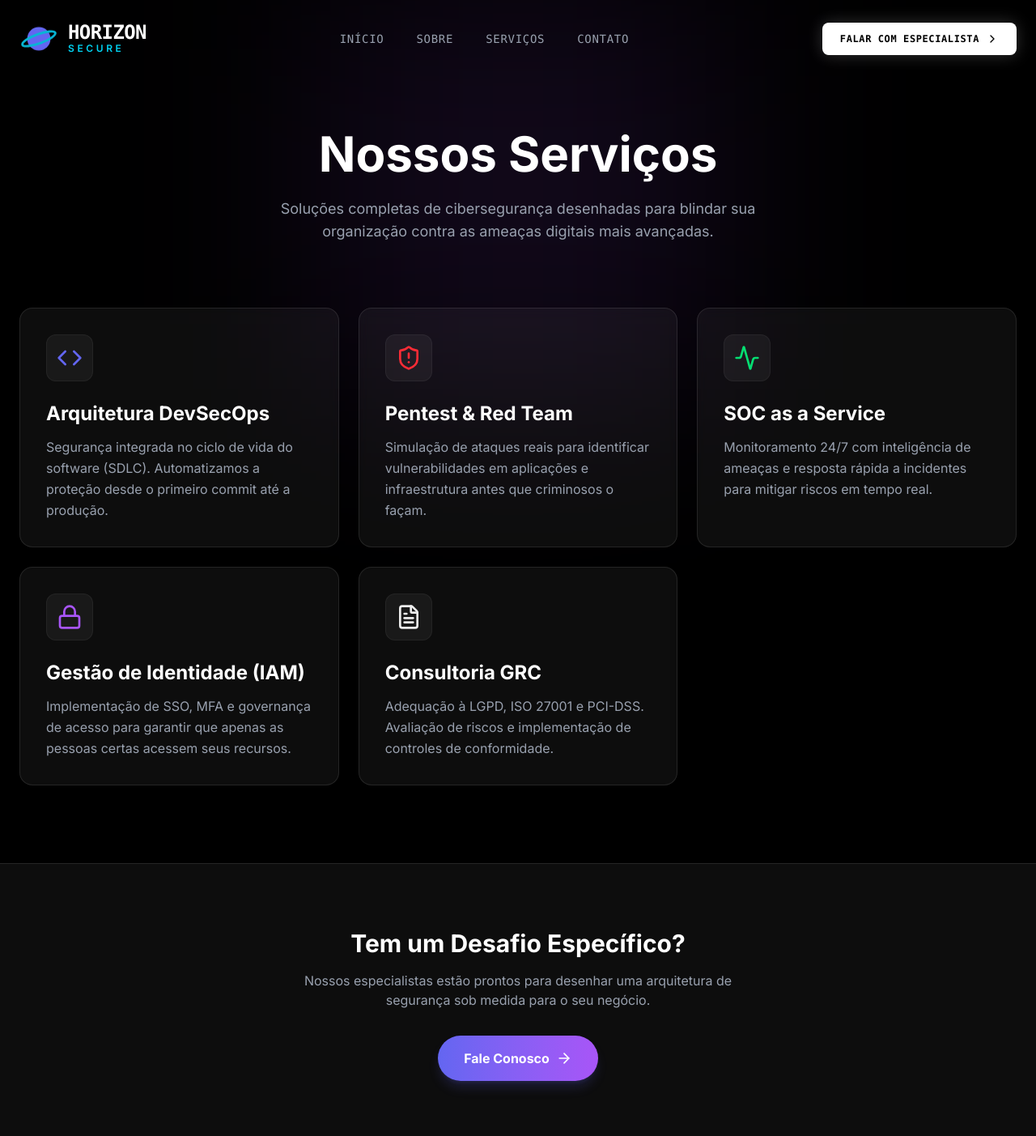
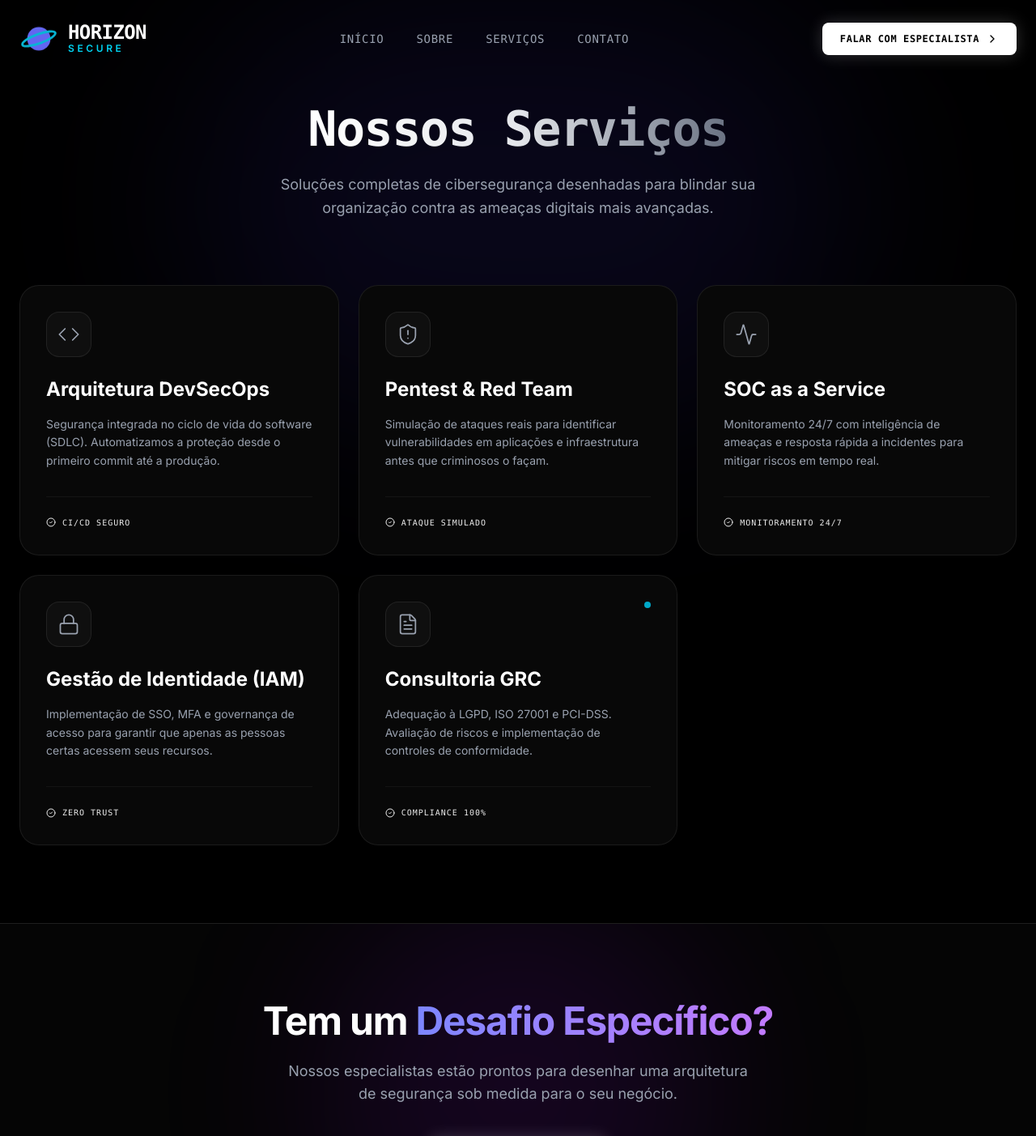
Before and after one commit to vitorfzp/Horizon-Secure, a Next.js app: page /servicos in a window 1280 px wide. Shown: the top 1403 px of the page at 81% size. Built offline with nearby package versions, Linux system fonts and the light colour scheme.

Commit message:
style: apply prettier fixes and resolve lint

```diff
--- a/src/app/servicos/page.tsx
+++ b/src/app/servicos/page.tsx
@@ -1,5 +1,5 @@
-// src/app/servicos/page.tsx
-import { Metadata } from "next";
+"use client";
+import React from "react";
 import Link from "next/link";
 import {
   Code,
@@ -8,104 +8,158 @@ import {
   Lock,
   FileText,
   ArrowRight,
+  CheckCircle2
 } from "lucide-react";
+import { Reveal } from "@/components/ui/Reveal";
+import { HackerText } from "@/components/ui/HackerText";
+import { Button } from "@/components/ui/Button";
 
-export const metadata: Metadata = {
-  title: "Nossos Serviços | Horizon Secure",
-  description: "Descubra como protegemos sua organização.",
-};
-
+// Mapeamento de dados com cores para o efeito "Tech Glow"
 const servicos = [
   {
     id: 1,
     nome: "Arquitetura DevSecOps",
-    descricao:
-      "Segurança integrada no ciclo de vida do software (SDLC). Automatizamos a proteção desde o primeiro commit até a produção.",
-    icon: <Code className="text-horizon-primary" size={32} />,
+    descricao: "Segurança integrada no ciclo de vida do software (SDLC). Automatizamos a proteção desde o primeiro commit até a produção.",
+    icon: Code,
+    color: "indigo", // Cor do brilho
+    stats: "CI/CD Seguro"
   },
   {
     id: 2,
     nome: "Pentest & Red Team",
-    descricao:
-      "Simulação de ataques reais para identificar vulnerabilidades em aplicações e infraestrutura antes que criminosos o façam.",
-    icon: <ShieldAlert className="text-red-500" size={32} />,
+    descricao: "Simulação de ataques reais para identificar vulnerabilidades em aplicações e infraestrutura antes que criminosos o façam.",
+    icon: ShieldAlert,
+    color: "red",
+    stats: "Ataque Simulado"
   },
   {
     id: 3,
     nome: "SOC as a Service",
-    descricao:
-      "Monitoramento 24/7 com inteligência de ameaças e resposta rápida a incidentes para mitigar riscos em tempo real.",
-    icon: <Activity className="text-green-400" size={32} />,
+    descricao: "Monitoramento 24/7 com inteligência de ameaças e resposta rápida a incidentes para mitigar riscos em tempo real.",
+    icon: Activity,
+    color: "emerald",
+    stats: "Monitoramento 24/7"
   },
   {
     id: 4,
     nome: "Gestão de Identidade (IAM)",
-    descricao:
-      "Implementação de SSO, MFA e governança de acesso para garantir que apenas as pessoas certas acessem seus recursos.",
-    icon: <Lock className="text-horizon-secondary" size={32} />,
+    descricao: "Implementação de SSO, MFA e governança de acesso para garantir que apenas as pessoas certas acessem seus recursos.",
+    icon: Lock,
+    color: "purple",
+    stats: "Zero Trust"
   },
   {
     id: 5,
     nome: "Consultoria GRC",
-    descricao:
-      "Adequação à LGPD, ISO 27001 e PCI-DSS. Avaliação de riscos e implementação de controles de conformidade.",
-    icon: <FileText className="text-horizon-accent" size={32} />,
+    descricao: "Adequação à LGPD, ISO 27001 e PCI-DSS. Avaliação de riscos e implementação de controles de conformidade.",
+    icon: FileText,
+    color: "cyan",
+    stats: "Compliance 100%"
   },
 ];
 
 export default function ServicosPage() {
   return (
-    <div className="bg-horizon-bg min-h-screen pt-20">
+    <div className="bg-black min-h-screen pt-24 md:pt-32 pb-20 overflow-hidden relative">
+      {/* Background Decor */}
+      <div className="absolute inset-0 bg-grid-pattern opacity-[0.05] pointer-events-none"></div>
+      <div className="absolute top-0 left-1/2 -translate-x-1/2 w-[800px] h-[500px] bg-indigo-600/10 blur-[120px] rounded-full pointer-events-none"></div>
+
       {/* Header */}
-      <section className="relative px-6 py-20 text-center">
-        <div className="bg-horizon-secondary/10 absolute top-1/2 left-1/2 -z-10 h-[500px] w-[500px] -translate-x-1/2 -translate-y-1/2 blur-[120px]"></div>
-        <h1 className="mb-6 text-4xl font-bold text-white md:text-6xl">
-          Nossos Serviços
+      <section className="relative px-6 pb-20 text-center z-10">
+        <Reveal>
+          <h1 className="mb-6 text-4xl md:text-6xl font-black text-white tracking-tight">
+            <span className="text-transparent bg-clip-text bg-gradient-to-r from-white via-gray-200 to-gray-500">
+              <HackerText text="Nossos Serviços" />
+            </span>
           </h1>
-        <p className="mx-auto max-w-2xl text-lg text-gray-400">
+        </Reveal>
+
+        <Reveal delay={200}>
+          <p className="mx-auto max-w-2xl text-lg text-gray-400 leading-relaxed border-l-2 border-indigo-500/30 pl-4 md:border-none md:pl-0">
             Soluções completas de cibersegurança desenhadas para blindar sua
             organização contra as ameaças digitais mais avançadas.
           </p>
+        </Reveal>
       </section>
 
       {/* Grid de Serviços */}
-      <section className="container mx-auto px-6 pb-24">
-        <div className="grid grid-cols-1 gap-6 md:grid-cols-2 lg:grid-cols-3">
-          {servicos.map((servico) => (
+      <section className="container mx-auto px-6 pb-24 relative z-10">
+        <div className="grid grid-cols-1 md:grid-cols-2 lg:grid-cols-3 gap-6">
+          {servicos.map((servico, index) => {
+
+            // Definição da cor do brilho baseada no objeto
+            const glowColor = servico.color === 'indigo' ? '99,102,241' :
+                              servico.color === 'purple' ? '168,85,247' :
+                              servico.color === 'red' ? '239,68,68' :
+                              servico.color === 'emerald' ? '16,185,129' :
+                              servico.color === 'cyan' ? '6,182,212' : '59,130,246';
+
+            return (
+              <Reveal key={servico.id} delay={index * 150} direction="up">
                 <div
-              key={servico.id}
-              className="group hover:border-horizon-primary/50 relative rounded-2xl border border-white/10 bg-white/5 p-8 backdrop-blur-sm transition-all duration-300 hover:-translate-y-1 hover:bg-white/[0.08]"
+                  className={`group relative h-full p-8 rounded-3xl bg-[#080808] border border-white/[0.08] transition-all duration-500 hover:-translate-y-2 hover:border-${servico.color}-500/50 hover:shadow-[0_0_40px_rgba(var(--tw-shadow-color),0.15)] tech-border-glow overflow-hidden flex flex-col`}
+                  style={{'--tw-shadow-color': glowColor} as React.CSSProperties}
                 >
-              <div className="mb-6 w-fit rounded-xl border border-white/5 bg-white/5 p-3 transition-colors group-hover:border-white/10">
-                {servico.icon}
+                  {/* Gradiente de Fundo no Hover */}
+                  <div className={`absolute inset-0 bg-gradient-to-br from-${servico.color}-500/0 via-${servico.color}-500/0 to-${servico.color}-500/5 opacity-0 group-hover:opacity-100 transition-opacity duration-500`}></div>
+
+                  <div className="relative z-10 flex flex-col h-full">
+                    {/* Header do Card */}
+                    <div className="flex justify-between items-start mb-6">
+                      <div className={`w-14 h-14 rounded-2xl flex items-center justify-center bg-white/[0.03] border border-white/[0.08] group-hover:bg-${servico.color}-500/20 group-hover:border-${servico.color}-500/50 transition-all duration-500 group-hover:shadow-[0_0_20px_rgba(var(--tw-shadow-color),0.4)]`}>
+                        <servico.icon size={28} className={`text-gray-400 group-hover:text-${servico.color}-400 transition-colors`} strokeWidth={1.5} />
                       </div>
-              <h2 className="group-hover:text-horizon-primary mb-3 text-2xl font-bold text-white transition-colors">
+                      <div className={`w-2 h-2 rounded-full bg-${servico.color}-500 shadow-[0_0_10px_rgba(var(--tw-shadow-color),1)] animate-pulse`}></div>
+                    </div>
+
+                    {/* Título e Descrição */}
+                    <h2 className="text-2xl font-bold text-white mb-4 group-hover:text-transparent group-hover:bg-clip-text group-hover:bg-gradient-to-r group-hover:from-white group-hover:to-gray-400 transition-all">
                       {servico.nome}
                     </h2>
-              <p className="leading-relaxed text-gray-400">
+                    <p className="leading-relaxed text-gray-400 text-sm mb-8 flex-grow">
                       {servico.descricao}
                     </p>
+
+                    {/* Footer do Card (Firula) */}
+                    <div className="pt-6 border-t border-white/5 flex items-center justify-between mt-auto">
+                      <span className={`text-[10px] uppercase tracking-widest font-mono text-${servico.color}-400/80 flex items-center gap-2`}>
+                        <CheckCircle2 size={12} /> {servico.stats}
+                      </span>
                     </div>
-          ))}
+                  </div>
+                </div>
+              </Reveal>
+            );
+          })}
         </div>
       </section>
 
       {/* CTA */}
-      <section className="border-t border-white/10 bg-white/5 py-20">
-        <div className="container mx-auto flex flex-col items-center px-6 text-center">
-          <h2 className="mb-4 text-3xl font-bold text-white">
-            Tem um Desafio Específico?
+      <section className="border-t border-white/10 bg-white/[0.02] py-24 relative overflow-hidden">
+        <div className="absolute top-1/2 left-1/2 -translate-x-1/2 -translate-y-1/2 w-[500px] h-[500px] bg-purple-600/10 blur-[100px] rounded-full pointer-events-none"></div>
+
+        <div className="container mx-auto flex flex-col items-center px-6 text-center relative z-10">
+          <Reveal>
+            <h2 className="mb-6 text-3xl md:text-5xl font-bold text-white tracking-tight">
+              Tem um <span className="text-transparent bg-clip-text bg-gradient-to-r from-indigo-400 to-purple-400">Desafio Específico?</span>
             </h2>
-          <p className="mb-8 max-w-xl text-gray-400">
+          </Reveal>
+
+          <Reveal delay={200}>
+            <p className="mb-10 max-w-xl text-gray-400 text-lg">
               Nossos especialistas estão prontos para desenhar uma arquitetura de
               segurança sob medida para o seu negócio.
             </p>
-          <Link
-            href="/contato"
-            className="from-horizon-primary to-horizon-secondary shadow-horizon-primary/20 hover:shadow-horizon-primary/40 flex items-center gap-2 rounded-full bg-gradient-to-r px-8 py-4 font-bold text-white shadow-lg transition-all hover:-translate-y-1"
-          >
-            Fale Conosco <ArrowRight size={20} />
+          </Reveal>
+
+          <Reveal delay={400}>
+            <Link href="/contato">
+              <Button variant="primary" icon={ArrowRight} className="btn-glitch px-10 py-4">
+                 Fale Conosco
+              </Button>
             </Link>
+          </Reveal>
         </div>
       </section>
     </div>
```
Also changed, not shown: src/app/sobre/page.tsx (+56 -26 lines), src/components/home/ProblemSection.tsx (+44 -16 lines), src/components/home/ServicesSection.tsx (+120 -51 lines). Lines whose indentation alone changed are shown as unchanged.
